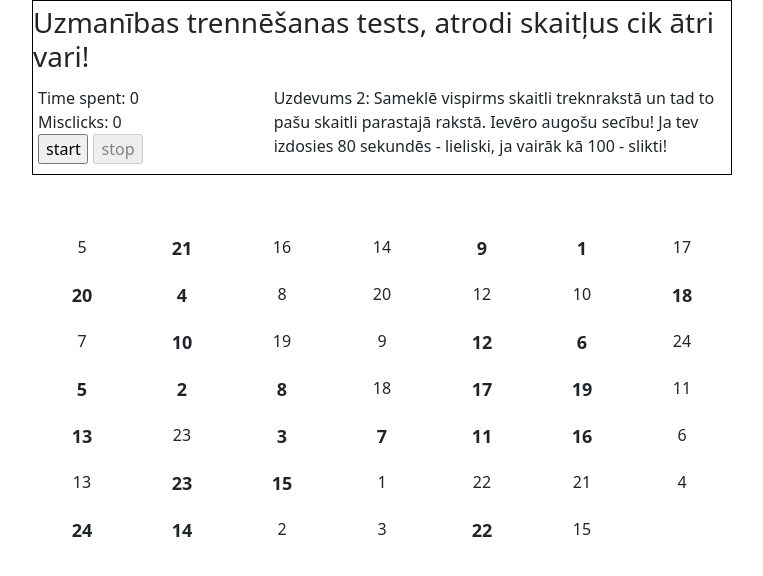
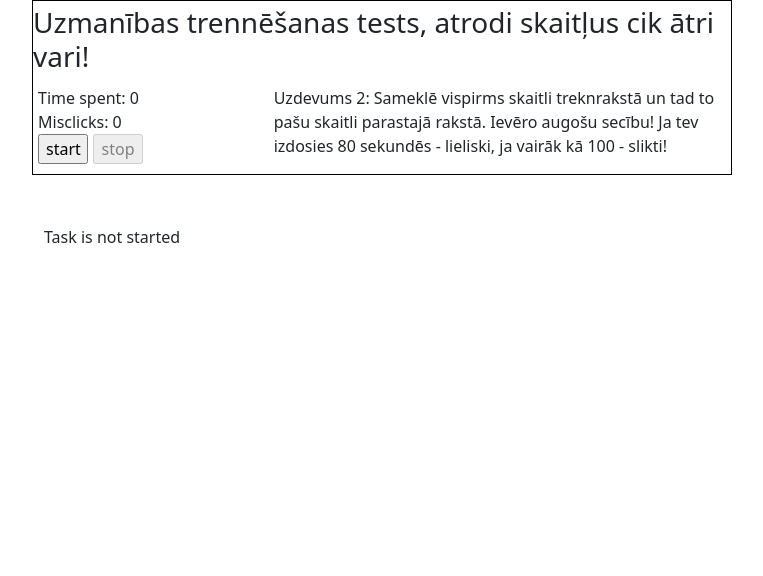
Before and after one commit to sturms/find-numbers-react-js, a React (Create React App) app: page / in a window 1280 px wide. Shown: the top 576 px of the page, without its empty margins (258-1021 px from the left). Built offline with nearby package versions, Linux system fonts and the light colour scheme.

Commit message:
Generating grid on button press only

```diff
--- a/src/App.js
+++ b/src/App.js
@@ -1,4 +1,4 @@
-import { memo } from "react";
+import { useState, useEffect } from "react";
 import Grid from "./Grid";
 import TaskPanel from "./TaskPanel";
 
@@ -8,6 +8,7 @@ class Task {
         this.misclicks = 0;
         this.gridType = 0;
         this.taskStarted = false;
+        this.pageLoaded = false;
         this.gridSize = 7;
         this.title = "Uzmanības trennēšanas tests, atrodi skaitļus cik ātri vari!";
         this.description = "";
@@ -42,12 +43,13 @@ function App() {
         new FindNumbersTask(),
         new FindBoldNumbersTask()
     ];
-    const selectedTask = tasks[1];
+    const task = tasks[1];
+    const [selectedTask, setTask] = useState(task);
 
     return <>
-        <TaskPanel task={selectedTask} />
-        <Grid task={selectedTask} />
+        <TaskPanel task={selectedTask} setTask={setTask} />
+        <Grid task={selectedTask} setTask={setTask} />
     </>;
 }
 
-export default memo(App);
+export default App;
--- a/src/Grid.js
+++ b/src/Grid.js
@@ -1,3 +1,4 @@
+import { useState, useEffect } from "react";
 import GridRow from './GridRow';
 import './styles/grid.scss'
 
@@ -6,24 +7,50 @@ import './styles/grid.scss'
  * @param {*} props
  * @returns
  */
-function Grid(props) {
-    const task = props.task;
+function Grid({task, setTask}) {
+    const [gridContent, setGridContent] = useState((<div>Task is not started</div>));
     const gridSize = task.gridSize;
     const gridType = task.gridType;
-    const maxNumber = getEvenNumber(Math.pow(gridSize, 2));
 
-    // Generate all of the numbers till max number
-    let generatedNumbers = generateNumbers(maxNumber, gridType === 2);
+    useEffect(() => {
+        if (!task.pageLoaded) {
+            setTask({...task, pageLoaded: true});
+            return;
+        }
 
-    // Shuffle the order/position of each number in the array
-    generatedNumbers = shuffle(generatedNumbers);
+        if (task.taskStarted) {
+            let maxNumber = getEvenNumber(Math.pow(gridSize, 2));
+            let gridItems = generateGridItems(gridSize, gridType, maxNumber);
+            setGridContent(generateHtml(gridSize, gridItems));
+        }
+        else {
+            setGridContent((<div>Task ended</div>));
+        }
 
-    // Return a new array where each item represents a grid cell and is an object
-    const gridItems = storeGridItemsAsObjects(gridSize, maxNumber, generatedNumbers);
+    },[task.taskStarted]);
 
     return (
-        <div className="container gridContainer">{generateHtml(gridSize, gridItems)}</div>
+        <div className="container gridContainer">{gridContent}</div>
         );
+}
+
+/**
+ * Return a new array where each item represents a grid cell and is an object.
+ * @param {*} gridSize
+ * @param {*} gridType
+ * @param {*} maxNumber
+ * @returns
+ */
+function generateGridItems(gridSize, gridType, maxNumber) {
+     // Generate all of the numbers till max number
+     let generatedNumbers = generateNumbers(maxNumber, gridType === 2);
+
+     // Shuffle the order/position of each number in the array
+     generatedNumbers = shuffle(generatedNumbers);
+
+     // Return a new array where each item represents a grid cell and is an object
+     const gridItems = storeGridItemsAsObjects(gridSize, maxNumber, generatedNumbers);
+     return gridItems;
 }
 
 /**
--- a/src/TaskPanel.js
+++ b/src/TaskPanel.js
@@ -1,12 +1,10 @@
 import './styles/taskPanel.scss'
 import { useState, memo } from "react";
 
-function TaskPanel(props) {
-    const [task, setTask] = useState(props.task);
+function TaskPanel({task, setTask}) {
+
     const start = () => {
         setTask({...task, taskStarted: true});
-        // TODO: generate grid
-        // TODO: show grid
         // TODO: reset/start timer
     }
 
@@ -28,16 +26,18 @@ function TaskPanel(props) {
                     <div className='col-sm status'>Misclicks: {task.misclicks}</div>
                     <div className='col-sm status'>
                         <input
+                            key='startBtn'
                             className='buttons'
                             type='button'
                             disabled={task.taskStarted}
-                            onClick={() => start()}
+                            onClick={start}
                             value='start' />
                         <input
+                            key='stopBtn'
                             className='buttons stop'
                             type='button'
                             disabled={!task.taskStarted}
-                            onClick={() => stop()}
+                            onClick={stop}
                             value='stop' />
                     </div>
                 </div>
```
